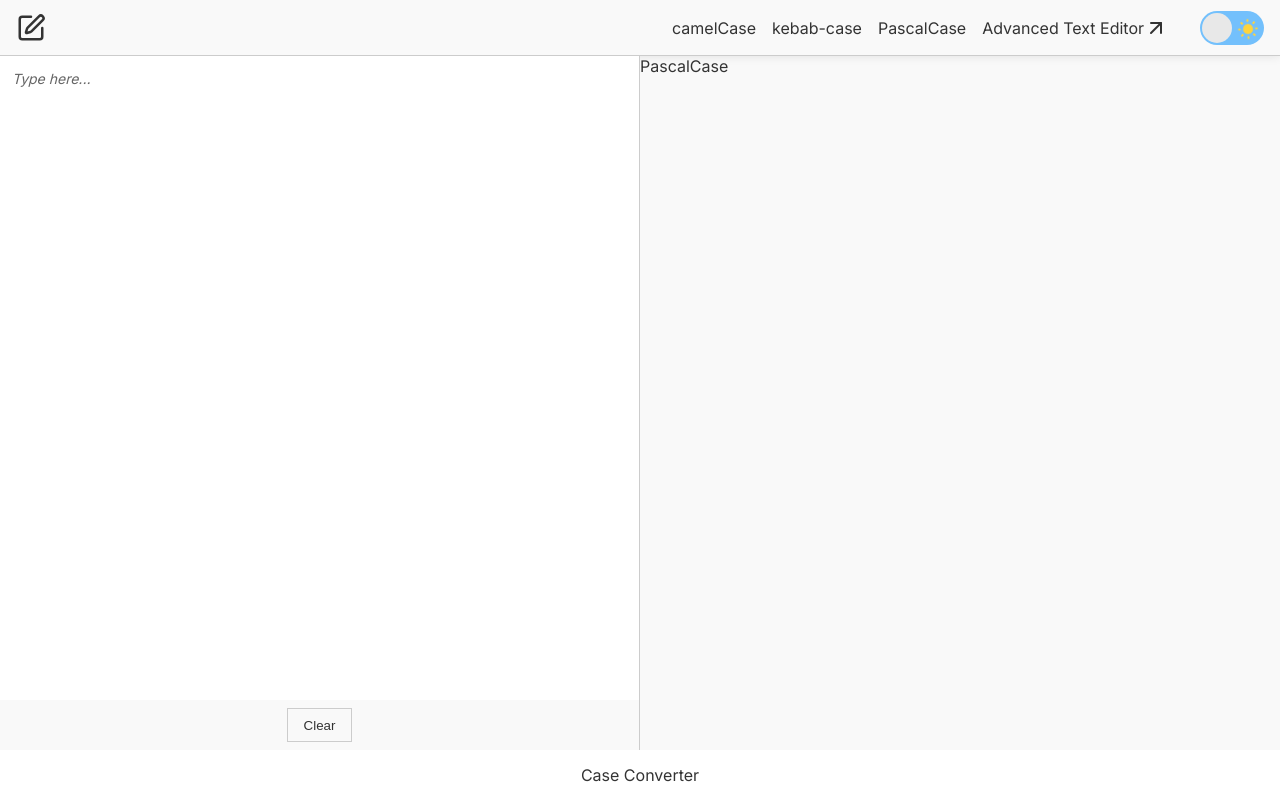
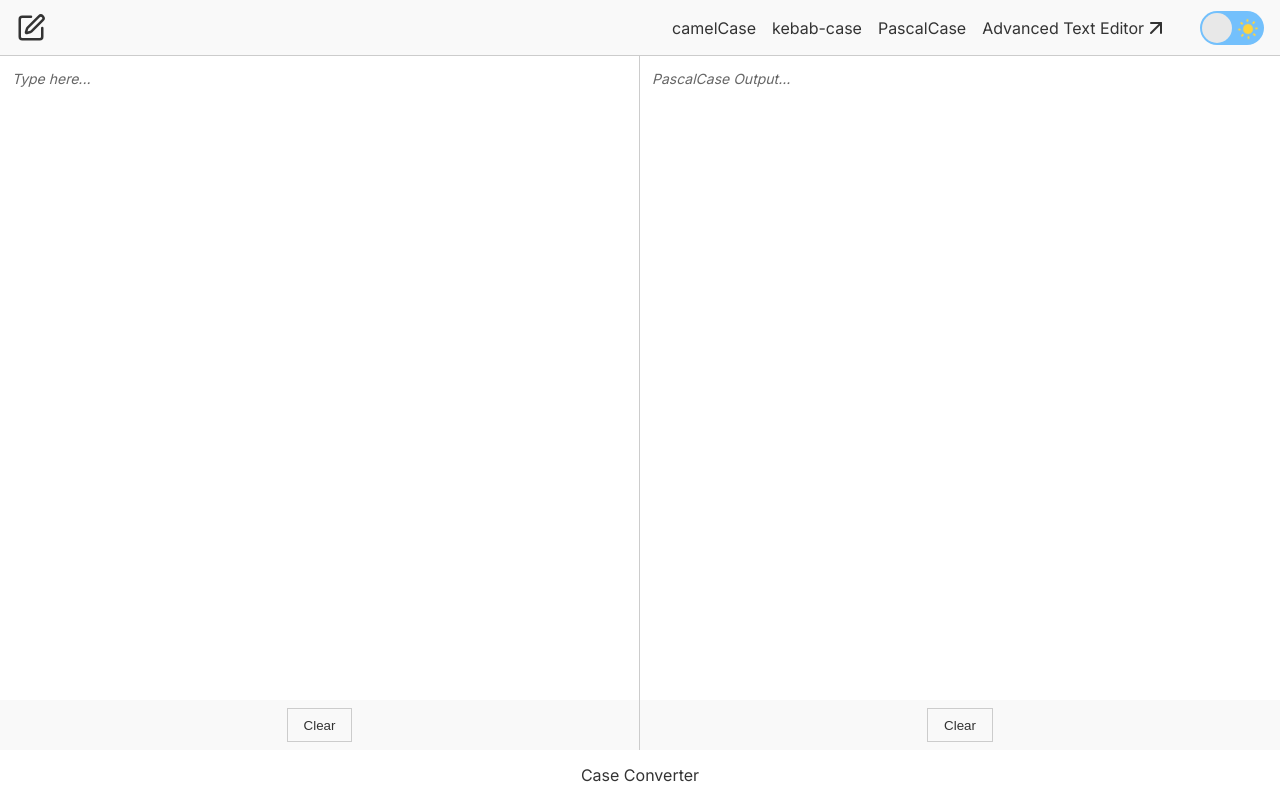
Before and after one commit to anonys6/case-converter-next, a Next.js app: page /pascal-case in a window 1280 px wide. Built offline with nearby package versions, Linux system fonts and the light colour scheme.

Commit message:
adding placeholder text

```diff
--- a/src/app/camel-case/page.tsx
+++ b/src/app/camel-case/page.tsx
@@ -22,6 +22,7 @@ function CamelCasePage() {
             <div
                 className={styles.textOutput}
                 contentEditable="true"
+                data-placeholder="camelCase Output..."
             >
                 {camelCaseText}
             </div>
--- a/src/app/globals.css
+++ b/src/app/globals.css
@@ -2,7 +2,6 @@
     margin: 0;
     padding: 0;
     box-sizing: border-box;
-    hello: hi;
 }
 
 body {
--- a/src/app/kebab-case/page.tsx
+++ b/src/app/kebab-case/page.tsx
@@ -22,6 +22,7 @@ function KebabCasePage() {
             <div
                 className={styles.textOutput}
                 contentEditable="true"
+                data-placeholder="kebab-case Output..."
             >
                 {camelCaseText}
             </div>
--- a/src/app/pascal-case/page.tsx
+++ b/src/app/pascal-case/page.tsx
@@ -1,11 +1,33 @@
-import React from 'react'
+'use client';
 
-function page() {
-  return (
-    <div>
-        <p>PascalCase</p>
-    </div>
-  )
+import { useText } from '@/context/TextContext';
+import styles from '@/styles/OutputDiv.module.css';
+
+function toKebabCase(text: string): string {
+    return text.split('\n').map(line => line.toLowerCase().replace(/\s+/g, '-')).join('\n');
 }
 
-export default page
+function PascalCasePage() {
+    const { text } = useText();
+    const camelCaseText = toKebabCase(text);
+
+    return (
+        <div className={styles.container}>
+            <div
+                className={styles.textOutput}
+                contentEditable="true"
+                data-placeholder="PascalCase Output..."
+            >
+                {camelCaseText}
+            </div>
+
+            <div className={styles.controlContainer}>
+                <button
+                    className={styles.button}
+                >Clear</button>
+            </div>
+        </div>
+    )
+}
+
+export default PascalCasePage;
```
